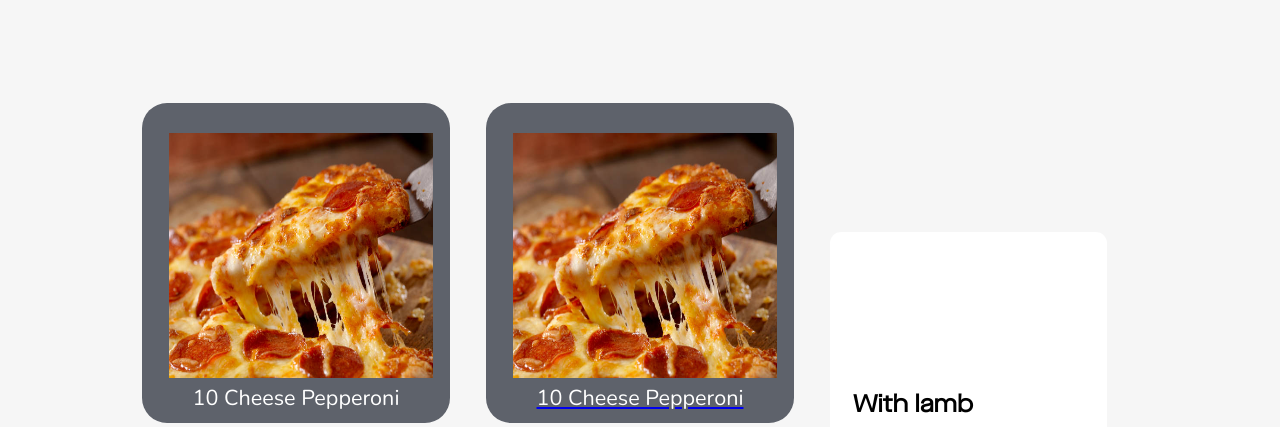
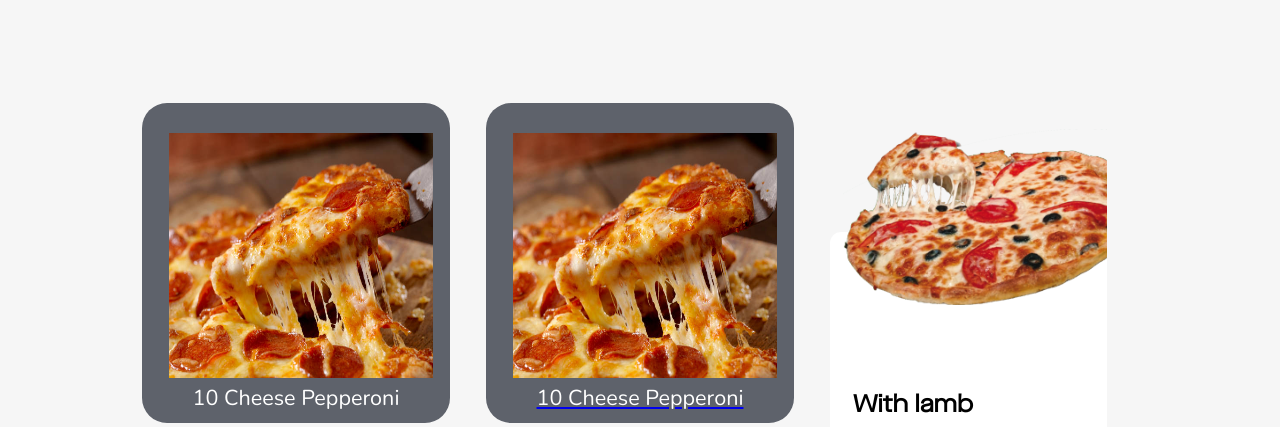
Before and after one commit to NotNikita/PizzaCatalog, a plain HTML site: page index.html in a window 1280 px wide. Shown: the part 369-796 px from the top of the page. Drawn offline with nearby package versions, Linux system fonts and the light colour scheme.

Commit message:
feat: product-image bg image fixed

```diff
--- a/styles/content.css
+++ b/styles/content.css
@@ -215,7 +215,7 @@ main {
     width: 300px;
     min-height: 240px;
     margin: 0 -10px;
-    background-image: url('/images/pizza_1.png') no-repeat;
+    background: url('../images/pizza_1.png') no-repeat;
     background-size: contain;
 }
 .line {
```
